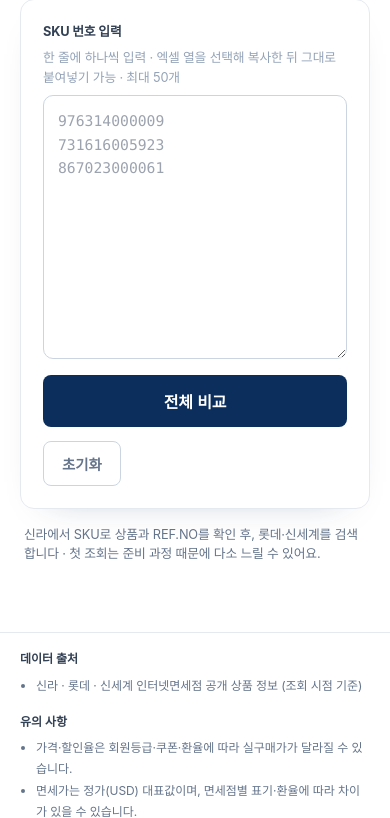
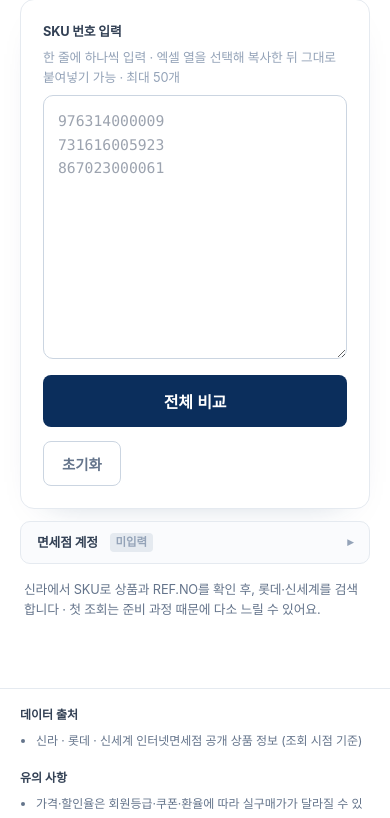
Before and after one commit to jongho1972/smart-duty-free, a FastAPI app: page / in a window 390 px wide. Shown: the part 169-987 px from the top of the page. Run offline with FastAPI, Linux system fonts and the light colour scheme; some web fonts are replaced.

Commit message:
UI: 롯데·신세계 면세점 계정 입력 패널 추가
- 힌트 문단 위에 <details> 접기 패널 추가 (롯데/신세계 아이디·비밀번호)
- sessionStorage 저장·복원, 저장 버튼, 저장됨 배지(녹색) 표시
- SKU 조회 fetch 시 X-Lotte-Id 등 헤더로 서버에 전달
- 모바일(720px) cred-row 줄바꿈 대응

Co-Authored-By: Claude Sonnet 4.6 <noreply@anthropic.com>

```diff
--- a/app/static/app.js
+++ b/app/static/app.js
@@ -1,6 +1,57 @@
 const results = document.getElementById("results");
 const hint = document.getElementById("hint");
 const SHOP_ORDER = ["신라", "롯데", "신세계"];
+
+// ── 면세점 계정 관리 (sessionStorage) ──────────────────────────────────────
+function loadCreds() {
+  return {
+    lotteId: sessionStorage.getItem("df_lotte_id") || "",
+    lottePw: sessionStorage.getItem("df_lotte_pw") || "",
+    ssgId:   sessionStorage.getItem("df_ssg_id")   || "",
+    ssgPw:   sessionStorage.getItem("df_ssg_pw")   || "",
+  };
+}
+
+function updateCredBadge() {
+  const c = loadCreds();
+  const badge = document.getElementById("cred-badge");
+  if (!badge) return;
+  const hasL = c.lotteId && c.lottePw;
+  const hasS = c.ssgId && c.ssgPw;
+  if (hasL && hasS) {
+    badge.textContent = "롯데·신세계 저장됨";
+  } else if (hasL) {
+    badge.textContent = "롯데 저장됨";
+  } else if (hasS) {
+    badge.textContent = "신세계 저장됨";
+  } else {
+    badge.textContent = "미입력";
+  }
+  badge.className = "cred-badge" + (hasL || hasS ? " saved" : "");
+}
+
+(function initCreds() {
+  const c = loadCreds();
+  const li = document.getElementById("lotte-id");
+  const lp = document.getElementById("lotte-pw");
+  const si = document.getElementById("ssg-id");
+  const sp = document.getElementById("ssg-pw");
+  if (li) li.value = c.lotteId;
+  if (lp) lp.value = c.lottePw;
+  if (si) si.value = c.ssgId;
+  if (sp) sp.value = c.ssgPw;
+  updateCredBadge();
+
+  document.getElementById("cred-save-btn")?.addEventListener("click", () => {
+    sessionStorage.setItem("df_lotte_id", (li?.value || "").trim());
+    sessionStorage.setItem("df_lotte_pw", lp?.value || "");
+    sessionStorage.setItem("df_ssg_id",   (si?.value || "").trim());
+    sessionStorage.setItem("df_ssg_pw",   sp?.value || "");
+    updateCredBadge();
+    flashHint("계정 정보가 저장되었습니다.");
+    document.getElementById("cred-panel")?.removeAttribute("open");
+  });
+})();
 
 const batchForm = document.getElementById("batch-form");
 const batchInput = document.getElementById("batch-input");
@@ -91,7 +142,13 @@ batchForm.addEventListener("submit", async (e) => {
       let tr, data = {};
       try {
         const params = new URLSearchParams({ sku: row.sku });
-        const res = await fetch(`/api/compare-by-sku?${params.toString()}`);
+        const creds = loadCreds();
+        const credHeaders = {};
+        if (creds.lotteId) credHeaders["X-Lotte-Id"] = creds.lotteId;
+        if (creds.lottePw) credHeaders["X-Lotte-Pw"] = creds.lottePw;
+        if (creds.ssgId)   credHeaders["X-Ssg-Id"]   = creds.ssgId;
+        if (creds.ssgPw)   credHeaders["X-Ssg-Pw"]   = creds.ssgPw;
+        const res = await fetch(`/api/compare-by-sku?${params.toString()}`, { headers: credHeaders });
         data = await res.json();
         tr = buildProductRow(data, row, i + 1);
       } catch (err) {
--- a/app/static/style.css
+++ b/app/static/style.css
@@ -158,6 +158,104 @@ body.loading .btn-label { visibility: hidden; }
 
 .hint { color: var(--slate-500); font-size: var(--fs-caption); margin: 16px 4px 0; }
 
+/* ---------- 면세점 계정 설정 패널 ---------- */
+.cred-panel {
+  margin-top: 12px;
+  border: 1px solid var(--slate-100);
+  border-radius: 10px;
+  background: #fafbfd;
+}
+.cred-summary {
+  display: flex;
+  align-items: center;
+  gap: 6px;
+  padding: 11px 16px;
+  cursor: pointer;
+  font-size: var(--fs-caption);
+  font-weight: 700;
+  color: var(--slate-700);
+  list-style: none;
+  user-select: none;
+}
+.cred-summary::-webkit-details-marker { display: none; }
+.cred-arrow {
+  margin-left: auto;
+  font-size: .75rem;
+  color: var(--slate-400);
+  transition: transform .15s;
+}
+.cred-panel[open] .cred-arrow { transform: rotate(90deg); }
+.cred-badge {
+  font-weight: 600;
+  font-size: .72rem;
+  color: var(--slate-400);
+  background: var(--slate-100);
+  border-radius: 4px;
+  padding: 1px 6px;
+}
+.cred-badge.saved {
+  color: #15803d;
+  background: #dcfce7;
+}
+.cred-body {
+  padding: 0 16px 14px;
+  display: flex;
+  flex-direction: column;
+  gap: 10px;
+}
+.cred-row {
+  display: flex;
+  align-items: center;
+  gap: 8px;
+}
+.cred-label {
+  font-size: var(--fs-caption);
+  font-weight: 700;
+  color: var(--slate-700);
+  width: 44px;
+  flex-shrink: 0;
+}
+.cred-input {
+  font-family: inherit;
+  font-size: var(--fs-caption);
+  padding: 8px 10px;
+  border: 1.5px solid var(--slate-200);
+  border-radius: 7px;
+  background: #fff;
+  flex: 1;
+  min-width: 0;
+  transition: border-color .15s;
+}
+.cred-input:focus {
+  outline: none;
+  border-color: var(--blue-500);
+}
+.cred-actions {
+  display: flex;
+  align-items: center;
+  gap: 14px;
+  flex-wrap: wrap;
+}
+#cred-save-btn {
+  font-family: inherit;
+  font-weight: 700;
+  font-size: var(--fs-caption);
+  color: #fff;
+  background: var(--navy-900);
+  border: none;
+  border-radius: 7px;
+  padding: 8px 18px;
+  cursor: pointer;
+  flex-shrink: 0;
+  transition: background .15s;
+}
+#cred-save-btn:hover { background: var(--navy-700); }
+.cred-note {
+  font-size: .72rem;
+  color: var(--slate-400);
+  margin: 0;
+}
+
 /* ---------- results ---------- */
 /* 11컬럼 테이블은 넓으므로 결과 영역을 본문보다 크게 확장 */
 .results {
@@ -309,6 +407,8 @@ footer.footnote a:hover { color: var(--navy-900); }
 
 @media (max-width: 720px) {
   #batch-btn { width: 100%; justify-self: stretch; padding: 14px; }
+  .cred-row { flex-wrap: wrap; }
+  .cred-input { min-width: 120px; }
   thead { display: none; }
   table, tbody, tr, td { display: block; width: 100%; }
   tbody tr { padding: 14px 16px; }
--- a/app/templates/index.html
+++ b/app/templates/index.html
@@ -71,6 +71,29 @@
       </div>
     </form>
 
+    <details id="cred-panel" class="cred-panel">
+      <summary class="cred-summary">
+        면세점 계정 &nbsp;<span class="cred-badge" id="cred-badge">미입력</span>
+        <span class="cred-arrow" aria-hidden="true">▸</span>
+      </summary>
+      <div class="cred-body">
+        <div class="cred-row">
+          <span class="cred-label">롯데</span>
+          <input id="lotte-id" type="text"     class="cred-input" placeholder="아이디" autocomplete="username" />
+          <input id="lotte-pw" type="password" class="cred-input" placeholder="비밀번호" autocomplete="current-password" />
+        </div>
+        <div class="cred-row">
+          <span class="cred-label">신세계</span>
+          <input id="ssg-id"   type="text"     class="cred-input" placeholder="아이디" autocomplete="username" />
+          <input id="ssg-pw"   type="password" class="cred-input" placeholder="비밀번호" autocomplete="current-password" />
+        </div>
+        <div class="cred-actions">
+          <button type="button" id="cred-save-btn">저장</button>
+          <p class="cred-note">탭을 닫으면 자동 삭제됩니다(세션 저장). 입력하지 않으면 서버 환경변수로 대체됩니다.</p>
+        </div>
+      </div>
+    </details>
+
     <p class="hint" id="hint">신라에서 SKU로 상품과 REF.NO를 확인 후, 롯데·신세계를 검색합니다 · 첫 조회는 준비 과정 때문에 다소 느릴 수 있어요.</p>
 
     <section id="results" class="results" hidden></section>
```
